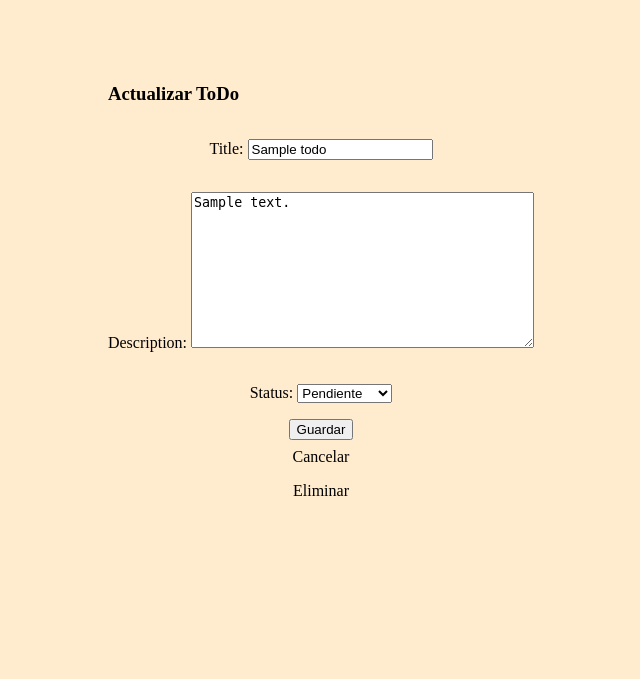
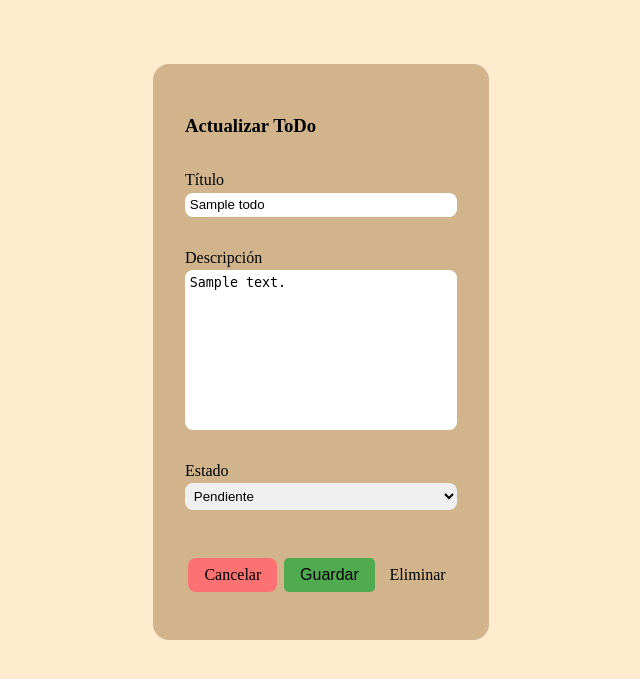
Before and after one commit to GzaJai/todo-app-django, a Django app: page /todo/edit/1 in a window 1280 px wide. Shown: the part 66-745 px from the top of the page, without its empty margins (319-959 px from the left). Run offline with Django 5.2, Linux system fonts and the light colour scheme; a user stored in the database is signed in; tables that the repository leaves empty hold one stand-in row (values such as "Sample post").

Commit message:
styling edit todo

```diff
--- a/todos/static/css/styles.css
+++ b/todos/static/css/styles.css
@@ -227,3 +227,7 @@ form {
 .cancel-button:hover {
     background-color: #ff0000;
 }
+
+.delete-button:hover {
+    background-color: #ff0000;
+}
--- a/todos/templates/edit-todo.html
+++ b/todos/templates/edit-todo.html
@@ -1,14 +1,35 @@
 {% extends 'layout.html' %}
 
 {% block content1 %}
-<div>
+<div class="form-container">
     <h3>Actualizar ToDo</h3>
+
     <form method="POST">
         {% csrf_token %}
-        {{ form.as_p }}
-        <button type="submit">Guardar</button>
-        <a href="{% url 'todo_details' todo.id %}">Cancelar</a>
-        <a href="{% url 'delete_todo' todo.id %}">Eliminar</a>
+
+        <div class="input-container">
+            <label for="title">Título</label>
+            {{ form.title }}
+            {{ form.title.errors }}
+        </div>
+
+        <div class="input-container">
+            <label for="description">Descripción</label>
+            {{ form.description }}
+            {{ form.description.errors }}
+        </div>
+
+        <div class="input-container">
+            <label for="status">Estado</label>
+            {{ form.status }}
+            {{ form.status.errors }}
+        </div>
+
+        <div class="button-container">
+            <a class="cancel-button" href="{% url 'todo_details' todo.id %}">Cancelar</a>
+            <button class="save-button" type="submit">Guardar</button>
+            <a class="delete-button" href="{% url 'delete_todo' todo.id %}">Eliminar</a>
+        </div>
     </form>
 </div>
 {% endblock %}
```
